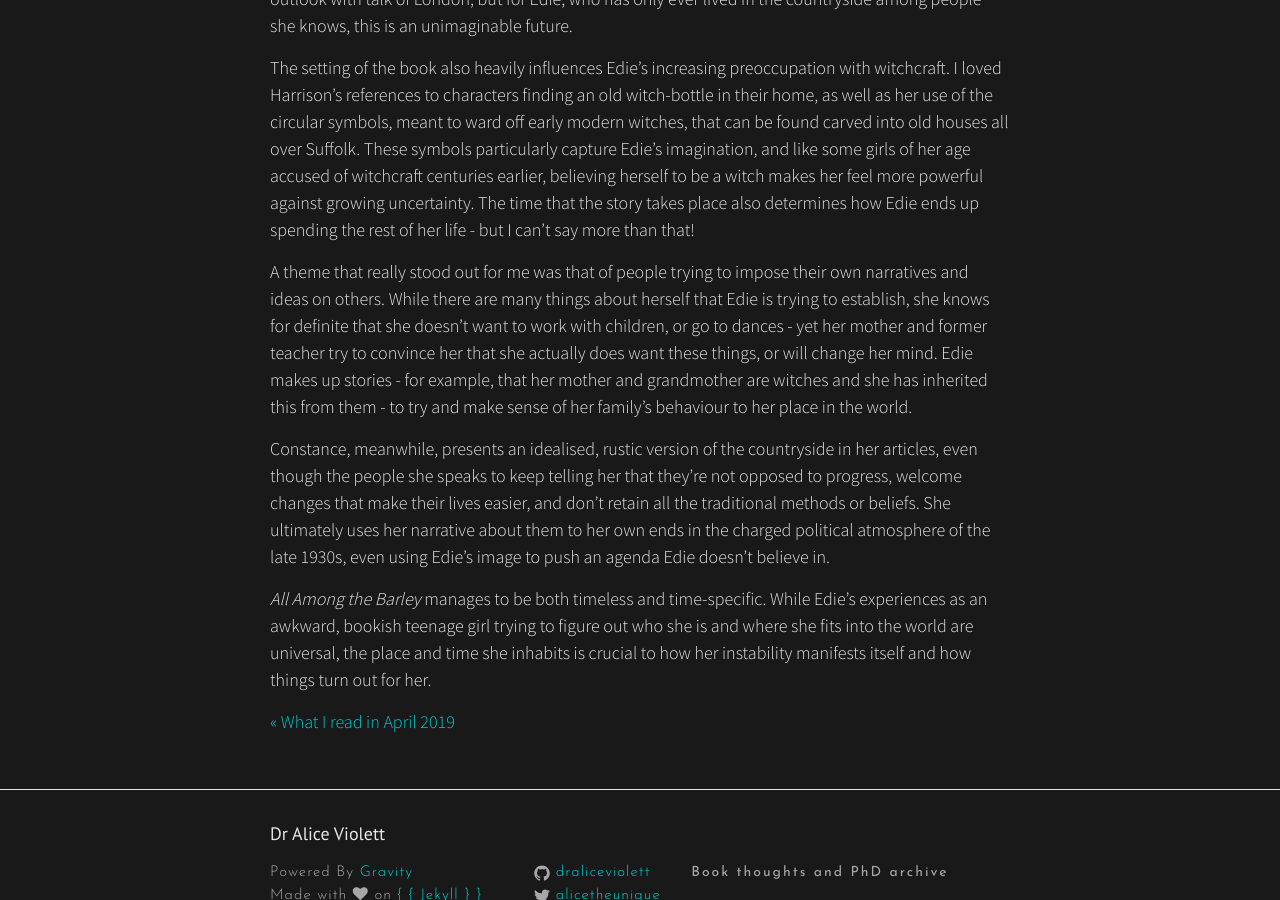
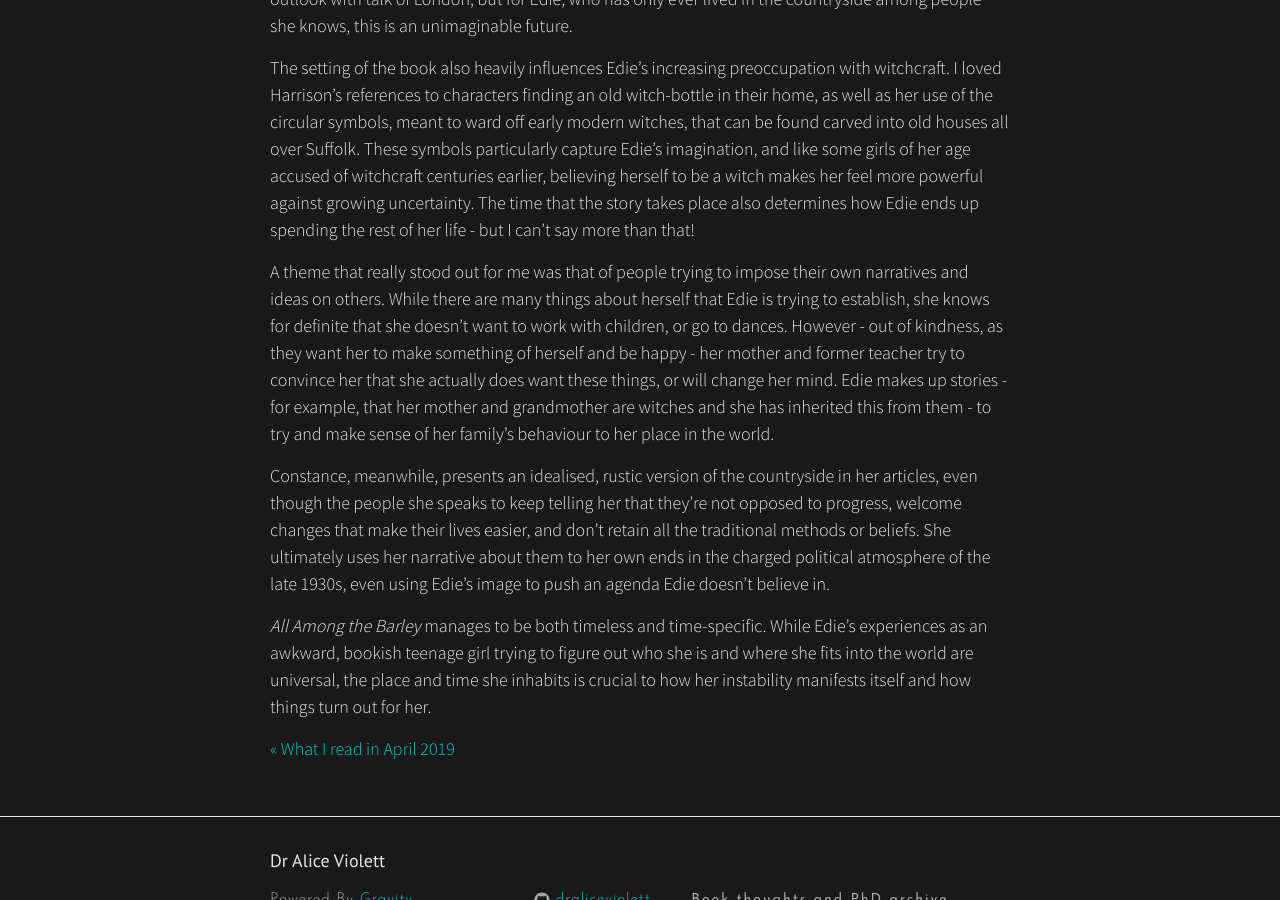
Before and after one commit to draliceviolett/draliceviolett, a Jekyll site: the page built from _posts/2019-05-08-all-among-the-barley-by-melissa-harrison.md, in a window 1280 px wide and 900 px high, scrolled down 1540 px. Built offline with Jekyll 4.4.1, drawn with Linux system fonts in a browser that asks for light colours; nearby versions of some CDN libraries.

Commit message:
Update 2019-05-08-all-among-the-barley-by-melissa-harrison.md
Kindness

```diff
--- a/_posts/2019-05-08-all-among-the-barley-by-melissa-harrison.md
+++ b/_posts/2019-05-08-all-among-the-barley-by-melissa-harrison.md
@@ -18,7 +18,7 @@ Unlike mine, though, Edie's options are extremely limited by her era and social
 
 The setting of the book also heavily influences Edie's increasing preoccupation with witchcraft. I loved Harrison's references to characters finding an old witch-bottle in their home, as well as her use of the circular symbols, meant to ward off early modern witches, that can be found carved into old houses all over Suffolk. These symbols particularly capture Edie's imagination, and like some girls of her age accused of witchcraft centuries earlier, believing herself to be a witch makes her feel more powerful against growing uncertainty. The time that the story takes place also determines how Edie ends up spending the rest of her life - but I can't say more than that!
 
-A theme that really stood out for me was that of people trying to impose their own narratives and ideas on others. While there are many things about herself that Edie is trying to establish, she knows for definite that she doesn't want to work with children, or go to dances - yet her mother and former teacher try to convince her that she actually does want these things, or will change her mind. Edie makes up stories - for example, that her mother and grandmother are witches and she has inherited this from them - to try and make sense of her family's behaviour to her place in the world.
+A theme that really stood out for me was that of people trying to impose their own narratives and ideas on others. While there are many things about herself that Edie is trying to establish, she knows for definite that she doesn't want to work with children, or go to dances. However - out of kindness, as they want her to make something of herself and be happy - her mother and former teacher try to convince her that she actually does want these things, or will change her mind. Edie makes up stories - for example, that her mother and grandmother are witches and she has inherited this from them - to try and make sense of her family's behaviour to her place in the world.
 
 Constance, meanwhile, presents an idealised, rustic version of the countryside in her articles, even though the people she speaks to keep telling her that they're not opposed to progress, welcome changes that make their lives easier, and don't retain all the traditional methods or beliefs. She ultimately uses her narrative about them to her own ends in the charged political atmosphere of the late 1930s, even using Edie's image to push an agenda Edie doesn't believe in.
 
```
